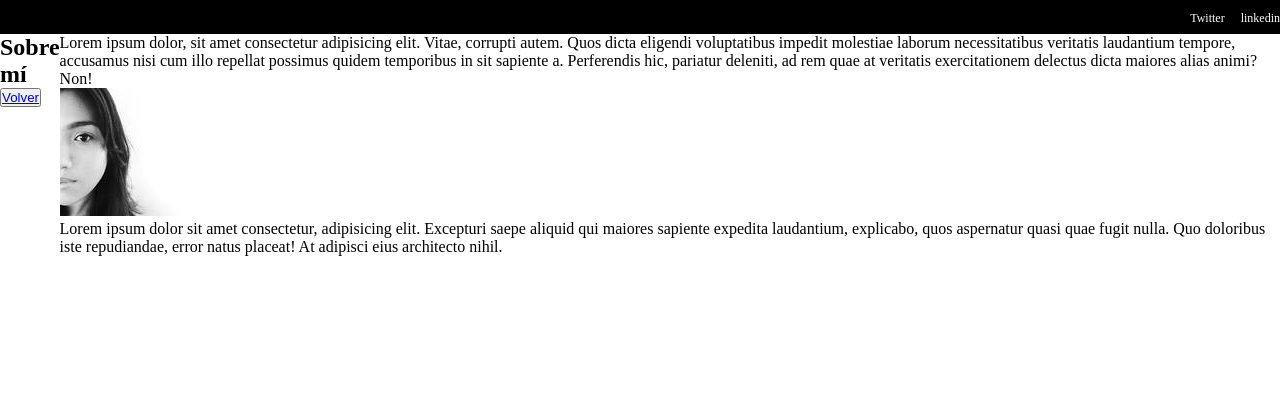
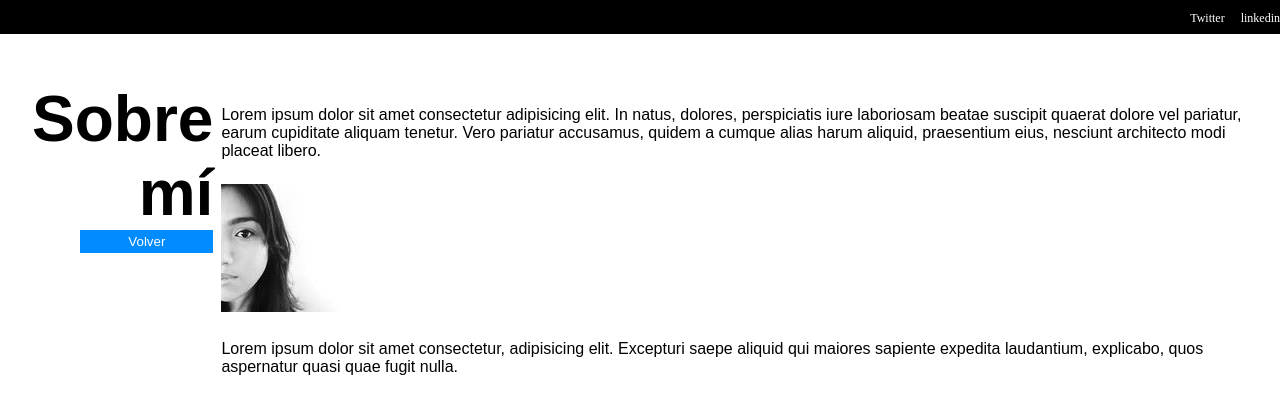
Before and after one commit to zoriregueiro/ejercicio-parejas-dia-2, a plain HTML site: page sobremi.html in a window 1280 px wide. Drawn offline with Linux system fonts and the light colour scheme.

Commit message:
estilo-sobre-mi-finalizado

```diff
--- a/css/sobremi.css
+++ b/css/sobremi.css
@@ -0,0 +1,27 @@
+main {
+  background-color: white;
+  margin: 3rem 2rem;
+  gap: 0.5rem;
+  font-family: sans-serif;
+}
+
+main > section > h1 {
+  font-size: 4rem;
+  text-align: right;
+  font-weight: bold;
+}
+
+button {
+  border: none;
+  background-color: rgb(0, 140, 255);
+  padding: 0.25rem 3rem;
+  float: right;
+}
+button a {
+  color: white;
+  text-decoration: none;
+}
+
+main > section:nth-child(2) > p {
+  margin: 1.5rem 0;
+}
--- a/sobremi.html
+++ b/sobremi.html
@@ -25,19 +25,17 @@
       </section>
       <section>
         <p>
-          Lorem ipsum dolor, sit amet consectetur adipisicing elit. Vitae,
-          corrupti autem. Quos dicta eligendi voluptatibus impedit molestiae
-          laborum necessitatibus veritatis laudantium tempore, accusamus nisi
-          cum illo repellat possimus quidem temporibus in sit sapiente a.
-          Perferendis hic, pariatur deleniti, ad rem quae at veritatis
-          exercitationem delectus dicta maiores alias animi? Non!
+          Lorem ipsum dolor sit amet consectetur adipisicing elit. In natus,
+          dolores, perspiciatis iure laboriosam beatae suscipit quaerat dolore
+          vel pariatur, earum cupiditate aliquam tenetur. Vero pariatur
+          accusamus, quidem a cumque alias harum aliquid, praesentium eius,
+          nesciunt architecto modi placeat libero.
         </p>
         <img src="/img/foto.jpg" alt="foto sobre mí" />
         <p>
           Lorem ipsum dolor sit amet consectetur, adipisicing elit. Excepturi
           saepe aliquid qui maiores sapiente expedita laudantium, explicabo,
-          quos aspernatur quasi quae fugit nulla. Quo doloribus iste
-          repudiandae, error natus placeat! At adipisci eius architecto nihil.
+          quos aspernatur quasi quae fugit nulla.
         </p>
       </section>
     </main>
```
